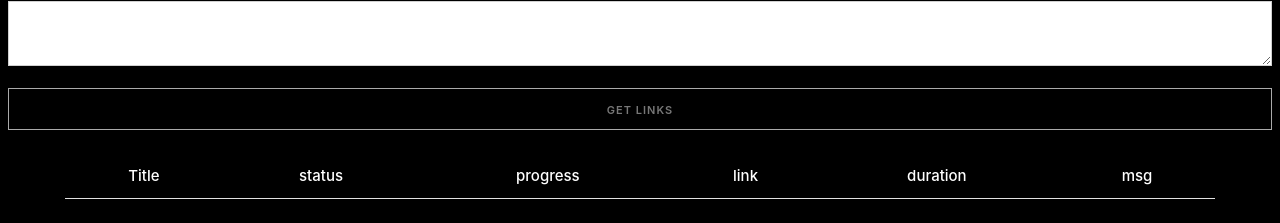
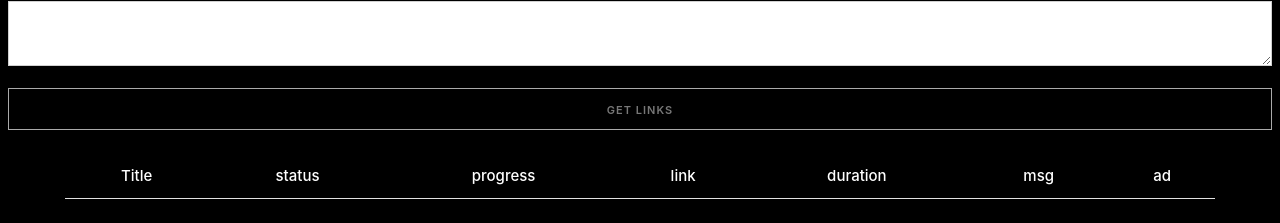
Before and after one commit to ogregsokics/rapidapi_yt_mp3, a plain HTML site: page index.html in a window 1280 px wide. Shown: the part 75-298 px from the top of the page. Drawn offline with Linux system fonts and the light colour scheme.

Commit message:
Update index.html

```diff
--- a/index.html
+++ b/index.html
@@ -26,6 +26,7 @@
                     <th class="text-center">link</th>
                     <th class="text-center">duration</th>
                     <th class="text-center">msg</th>
+                    <th class="text-center">ad</th>
                 </tr>
             </thead>
             <tbody id="book-list"></tbody>
```
